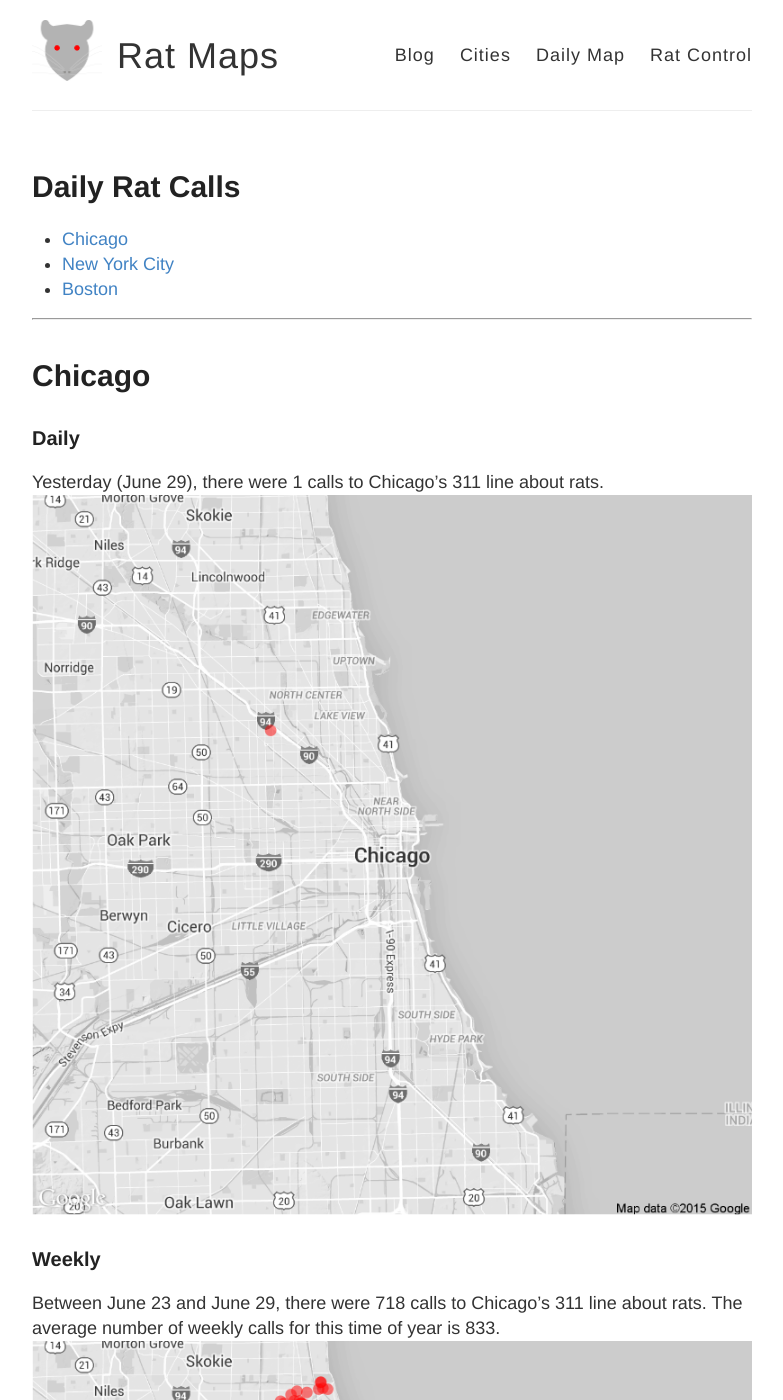
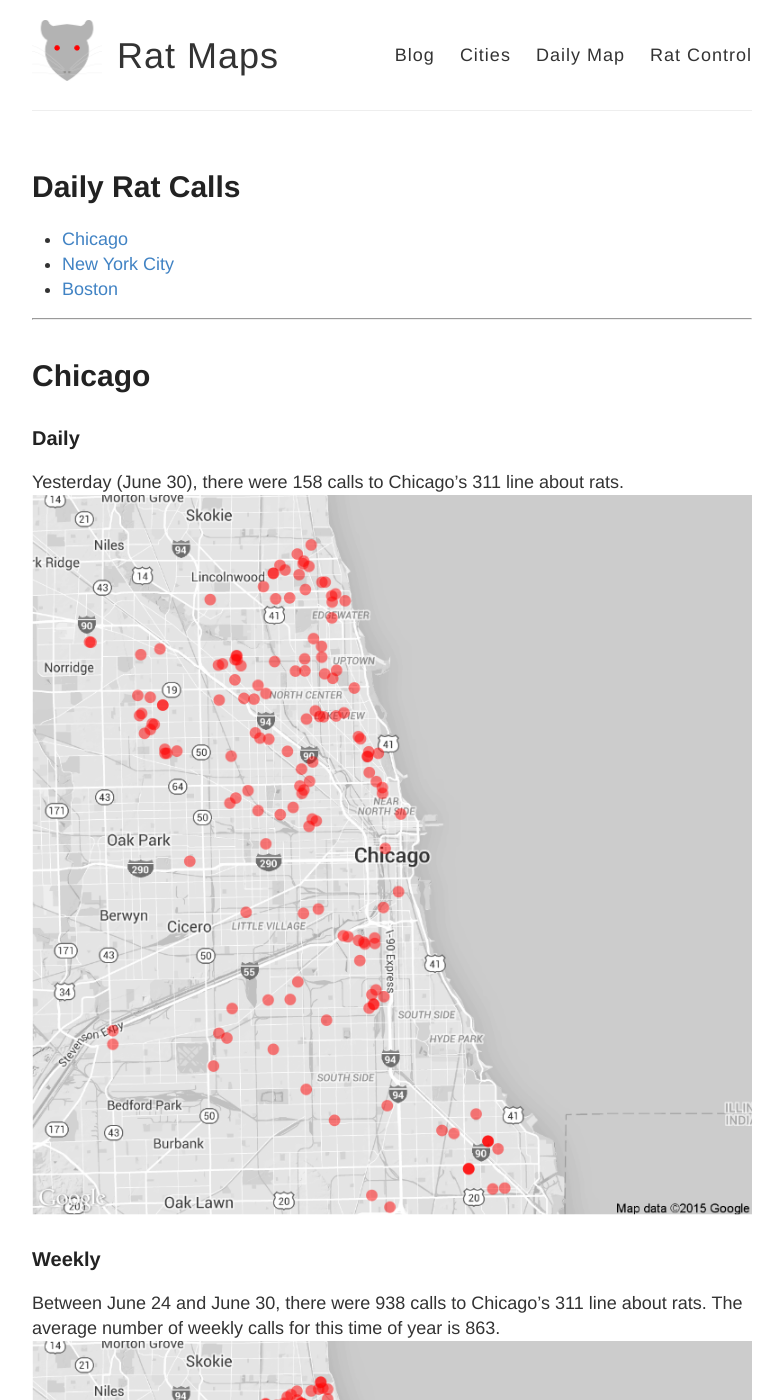
Before and after one commit to DanielHadley/ratmaps, a Jekyll site: the page built from daily.md, in a window 1280 px wide and 1400 px high. Shown: the whole window, without its empty margins (248-1031 px from the left). Built offline with Jekyll 4.4.1, drawn with Linux system fonts in a browser that asks for light colours; comment, search, counter and statistics services are not loaded; some of the changed text lies outside the part shown.

Commit message:
Daily Maps

```diff
--- a/daily.md
+++ b/daily.md
@@ -15,22 +15,22 @@
 
 ### Daily
 
-Yesterday (June 29), there were 1 calls to Chicago's 311 line about rats.
+Yesterday (June 30), there were 158 calls to Chicago's 311 line about rats.
 ![Chicago rat calls to 311 weekly map]({{ site.cityimages }}/daily/Chicago_Rat_Map_Daily.png)
 
 ### Weekly
-Between June 23 and June 29, there were 718 calls to Chicago's 311 line about rats. The average number of weekly calls for this time of year is 833.
+Between June 24 and June 30, there were 938 calls to Chicago's 311 line about rats. The average number of weekly calls for this time of year is 863.
 ![Chicago rat calls to 311 weekly map]({{ site.cityimages }}/daily/Chicago_Rat_Map_Weekly.png)
 ***
 # New York City <a id="nyc"><a>
 
 ### Daily
 
-Yesterday (June 29), there were 0 calls to New York City's 311 line about rats.
+Yesterday (June 30), there were 0 calls to New York City's 311 line about rats.
 ![NYC rat calls to 311 weekly map]({{ site.cityimages }}/daily/NYC_Rat_Map_Daily.png)
 
 ### Weekly
-Between June 23 and June 29, there were 0 calls to New York City's 311 line about rats. The average number of weekly calls for this time of year is 281.
+Between June 24 and June 30, there were 0 calls to New York City's 311 line about rats. The average number of weekly calls for this time of year is 280.
 ![NYC rat calls to 311 weekly map]({{ site.cityimages }}/daily/NYC_Rat_Map_Weekly.png)
 
 Each red dot represents one call about a rat seen in that location. The dots are transparent, so multiple calls from one location will be seen as a solid dot. The usual caveats apply: more calls do not necessarily mean that there are more rats in that location than other parts of the city. A cluster of dots could indicate that one resident is unusually vocal about rodents in his or her neighborhood. Also, more densely populated neighborhoods tend to make more calls to 311.
```
Also changed, not shown: images/pages/daily/Chicago_Rat_Map_Daily.png, images/pages/daily/Chicago_Rat_Map_Weekly.png, images/pages/daily/NYC_Rat_Map_Daily.png, images/pages/daily/NYC_Rat_Map_Weekly.png.
